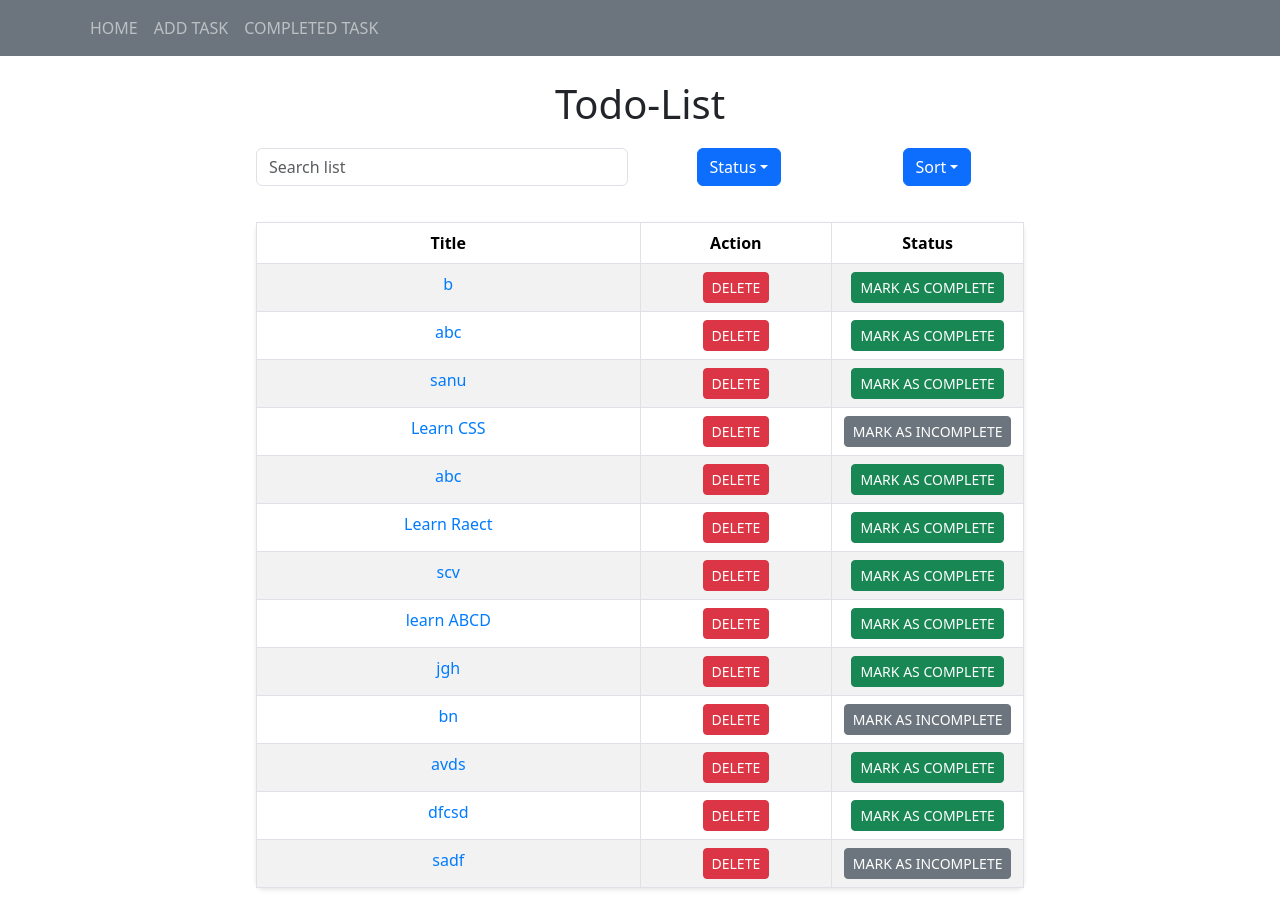
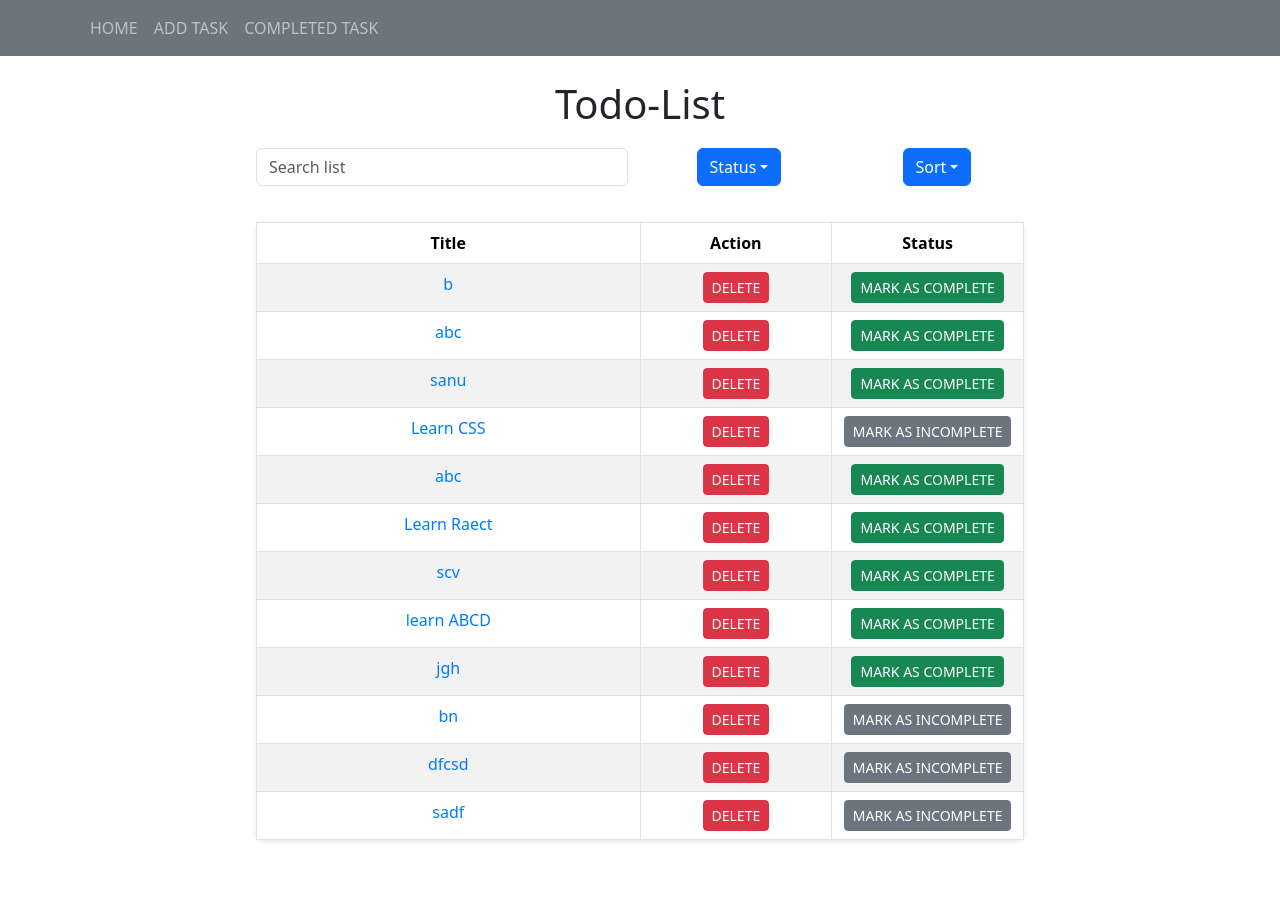
Before and after one commit to saniyaa7/react_training, a React (Create React App) app: page / in a window 1280 px wide. After the commit the page ends 856 px from the top, so only its background shows below. Built offline with nearby package versions, Linux system fonts and the light colour scheme; data requests are answered from the project's data file.

Commit message:
add uuid

```diff
--- a/data/db.json
+++ b/data/db.json
@@ -85,18 +85,11 @@
       "id": "1124"
     },
     {
-      "id": "c0c0",
-      "content": "d",
-      "title": "avds",
-      "dueDate": "2024-03-21",
-      "isComplete": false
-    },
-    {
       "id": "538f",
       "content": "xc",
       "title": "dfcsd",
       "dueDate": "2024-03-20",
-      "isComplete": false
+      "isComplete": true
     },
     {
       "title": "sadf",
--- a/src/component/AddTodo.tsx
+++ b/src/component/AddTodo.tsx
@@ -1,8 +1,9 @@
-import { useEffect, useState } from "react";
+import { useEffect, useState,ChangeEvent } from "react";
 import { Button, Col, Form, FormControl, InputGroup, Row, Toast } from "react-bootstrap";
 import { useNavigate } from "react-router-dom";
 import { API_ENDPOINT } from "../constants";
 import Home, { ITodo } from "../component/Home";
+import { v4 as uuidv4 } from "uuid";
 
 function AddTodo() {
 
@@ -11,56 +12,49 @@ function AddTodo() {
   const [newTitle, setNewTitle] = useState<string>('');
   const [newContent, setNewContent] = useState<string>('');
   const [newDueDate, setNewDueDate] = useState<string>('');
-  const [nextId, setNextId] = useState<number>(todos.length + 1)
-  const [status, setStatus] = useState(false);
+
 
   useEffect(() => {
     fetch(API_ENDPOINT + 'todos')
       .then(res => res.json())
       .then((data: ITodo[]) => {
         setTodos(data)
-        setNextId(data.length + 1)
       })
   }, [todos])
 
-  function handleChangeTitle(e: any) {
-    console.log(e.target.value)
+  function handleChangeTitle(e: ChangeEvent<HTMLInputElement>) {
     setNewTitle(e.target.value)
 
   }
-  function handleChangeContent(e: any) {
-    console.log(e.target.value)
+  function handleChangeContent(e: ChangeEvent<HTMLInputElement>) {
     setNewContent(e.target.value)
 
   }
-  function handleChangeDate(e: any) {
+  function handleChangeDate(e: ChangeEvent<HTMLInputElement>) {
     setNewDueDate(e.target.value)
   }
-  function handleSubmit(e: any) {
+  function handleSubmit(e: React.MouseEvent<HTMLElement>) {
     e.preventDefault();
-    if (newTitle.length === 0) {
+    if (!newTitle.length) {
       alert(`title cannot be empty`);
       return;
     }
-    if (newContent.length === 0) {
+    if (!newContent.length) {
       alert(`Content cannot be empty`);
       return;
     }
-    if (newDueDate.length === 0) {
+    if (!newDueDate.length) {
       alert(`Due Date cannot be empty`);
       return;
     }
     fetch(API_ENDPOINT + 'todos', {
       method: "POST",
-      body: JSON.stringify({ content: newContent, title: newTitle, dueDate: newDueDate, isComplete: false }),
+      body: JSON.stringify({ id:uuidv4(),content: newContent, title: newTitle, dueDate: newDueDate, isComplete: false }),
       headers: { 'Content-type': "application/json; charset=UTF-8" }
 
     })
       .then(res => res.json())
-      .then((data) => {
-        setTodos([...todos, data])
-        setNewTitle('');
-        setNewContent('')
+      .then(() => {
         navigate('/');
 
       })
--- a/src/shareable_component/TodoTable.tsx
+++ b/src/shareable_component/TodoTable.tsx
@@ -7,7 +7,7 @@ import "./TodoTable.css";
 import { API_ENDPOINT } from "../constants";
 import Dropdown from 'react-bootstrap/Dropdown';
 import DropdownButton from 'react-bootstrap/DropdownButton';
-import { log } from "console";
+
 
 
 interface TodoTableProps {
@@ -17,8 +17,10 @@ interface TodoTableProps {
 
 function TodoTable({ showButton, completeTask }: TodoTableProps) {
   const [todos, setTodos] = useState<ITodo[]>([]);
-  const [status, setStatus] = useState('all');
-  const [search, setSearch] = useState('');
+  const [status, setStatus] = useState<string>('all');
+  const [search, setSearch] = useState<string>('');
+  const [toggle,setToggle]=useState<boolean>(false);
+
   const navigate = useNavigate();
 
   function FetchData(apiUrl: any) {
@@ -26,7 +28,6 @@ function TodoTable({ showButton, completeTask }: TodoTableProps) {
       .then(res => res.json())
       .then(data => {
         setTodos(data)
-        console.log("data: ", data)
       })
       .catch(error => console.error('Error:', error));
   }
@@ -41,8 +42,8 @@ function TodoTable({ showButton, completeTask }: TodoTableProps) {
     FetchData(apiUrl);
   }, [completeTask,]);
 
-  const deleteTodo = (todo: ITodo) => {
-    fetch(API_ENDPOINT + 'todos/' + todo.id, {
+  const deleteTodo = (id: string) => {
+    fetch(API_ENDPOINT + 'todos/' + id, {
       method: "DELETE",
     })
       .then(res => res.json())
@@ -52,17 +53,12 @@ function TodoTable({ showButton, completeTask }: TodoTableProps) {
       .catch(error => console.error('Error:', error));
   };
 
-  const handleCheck = (todo: ITodo) => {
-    const updatedTodos = todos.map((t) => {
-      if (t.id === todo.id) {
-        t.isComplete = !t.isComplete;
-      }
-      return t;
-    });
-    setTodos(updatedTodos);
-    fetch(API_ENDPOINT + 'todos/' + todo.id, {
-      method: "PUT",
-      body: JSON.stringify({ title: todo.title, content: todo.content, dueDate: todo.dueDate, isComplete: todo.isComplete }), // Send only the updated isComplete value
+  const handleCheck = (id:string,checked:boolean) => {
+      const updatedList = todos.map((todo)=> todo.id ===id ? ({...todo,isComplete:checked}): todo)
+    setTodos(updatedList);
+    fetch(API_ENDPOINT + 'todos/' + id, {
+      method: "PATCH",
+      body: JSON.stringify({isComplete:checked}), // Send only the updated isComplete value
       headers: { 'Content-type': "application/json; charset=UTF-8" }
     })
       .then((res) => {
@@ -78,7 +74,6 @@ function TodoTable({ showButton, completeTask }: TodoTableProps) {
   const currentDate = new Date();
   let expiredTodos = todos.filter(todo => {
     const dueDate = new Date(todo.dueDate);
-    console.log(dueDate.getTime(), dueDate.getTime() > currentDate.getTime())
     return !isNaN(dueDate.getTime()) && dueDate.getTime() >= currentDate.getTime();
   });
 
@@ -110,8 +105,9 @@ function TodoTable({ showButton, completeTask }: TodoTableProps) {
             <>
               <td><Link to={`/todo-add/${todo.id}`} className="todo-link">{todo.title}</Link></td>
               {showButton && <>
-                <td><Button variant="danger" size="sm" onClick={() => deleteTodo(todo)}>DELETE</Button></td>
-                <td><Button size="sm" onClick={() => handleCheck(todo)} variant={todo.isComplete ? "secondary" : "success"}>
+                <td><Button variant="danger" size="sm" onClick={() => deleteTodo(todo.id)}>DELETE</Button></td>
+                <td><Button size="sm" onClick={() =>{setToggle(!toggle)
+                   handleCheck(todo.id,toggle)}} variant={todo.isComplete ? "secondary" : "success"}>
                   {todo.isComplete ? "MARK AS INCOMPLETE" : "MARK AS COMPLETE"}
                 </Button></td>
               </>}
```
